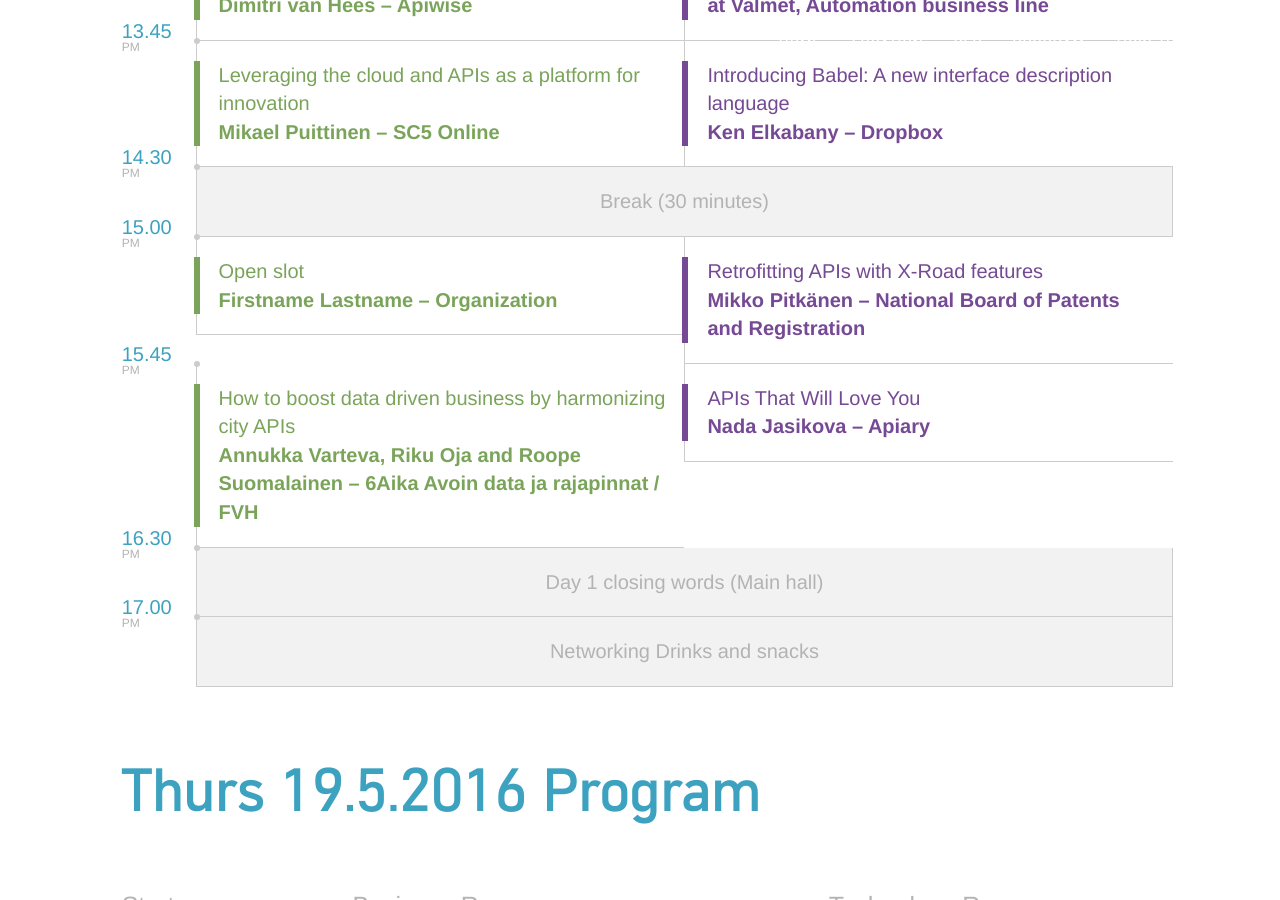
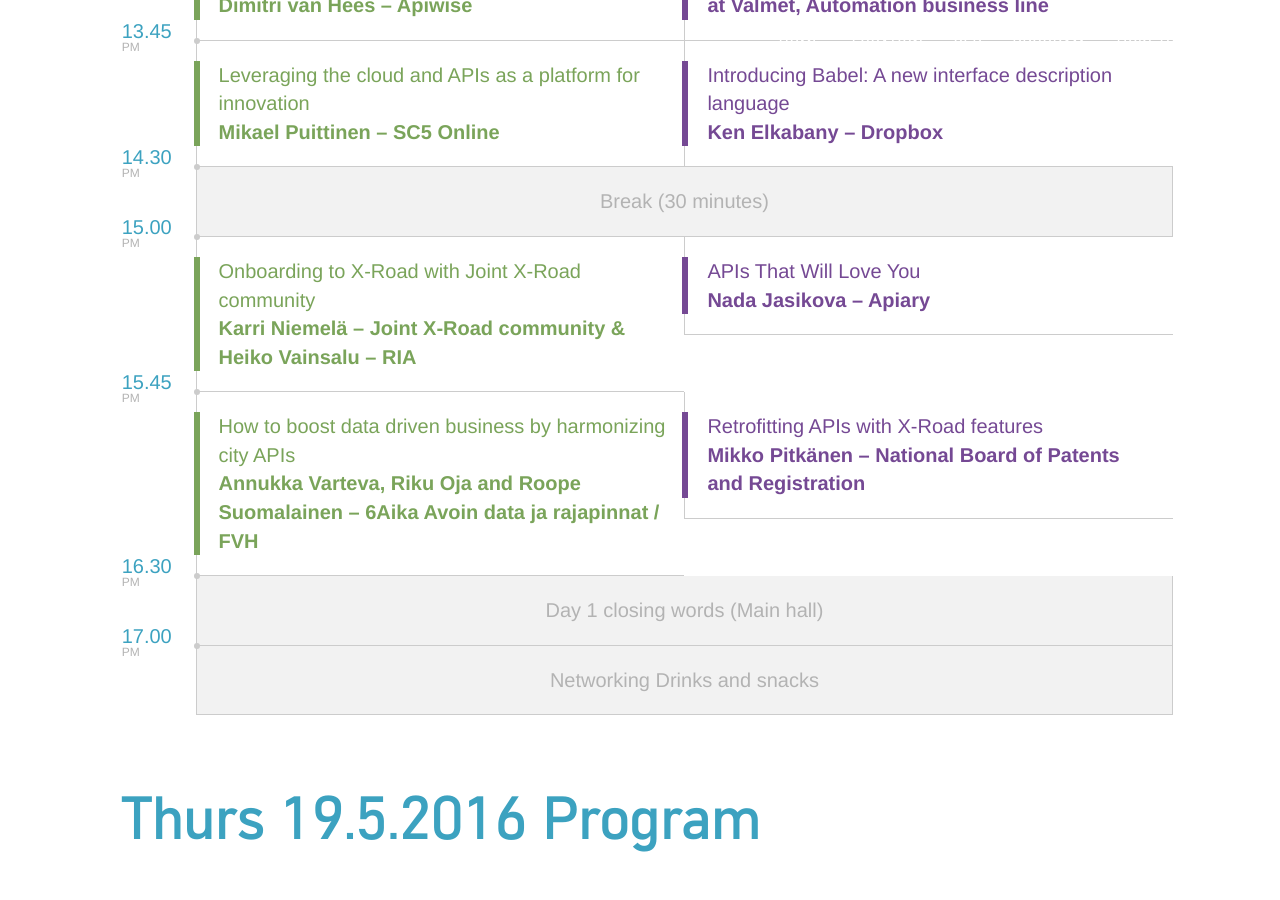
Before and after one commit to apidaysnordic/apidaysnordic.github.io, a Jekyll site: the page built from programme/index.md, in a window 1280 px wide and 900 px high, scrolled down 1945 px. Built offline with Jekyll 4.4.1, drawn with Linux system fonts in a browser that asks for light colours; some web fonts are replaced; comment, search, counter and statistics services are not loaded.

Commit message:
updated program

```diff
--- a/_layouts/programme.html
+++ b/_layouts/programme.html
@@ -246,11 +246,12 @@
                                 <a href="#" class="entry-streams-holder"
                                    style="color: #7aa45a; border-left-color: #7aa45a;">
                                     <div class="visible-xs talk-location">Business Room</div>
-                                    Open slot
+                                    Onboarding to X-Road with Joint X-Road community
                                     <br>
-                                    <strong>Firstname Lastname &ndash; Organization</strong>
+                                    <strong>Karri Niemelä &ndash; Joint X-Road community & Heiko Vainsalu &ndash; RIA</strong>
                                 </a>
                             </div>
+<!--
                             <div class="col-sm-6 entry entry-streams">
                                 <a href="/2016/02/12/mikko-pitkanen.html" class="entry-streams-holder"
                                    style="color: #754994; border-left-color: #754994;">
@@ -258,11 +259,19 @@
                                     Retrofitting APIs with X-Road features
                                     <br>
                                     <strong>Mikko Pitkänen &ndash; National Board of Patents and Registration</strong>
-				    <!-- <br/>
-				    <img src="/images/speakers/mikko-pitkanen-prh.jpg" style="width:250px;"/>
-					-->
                                 </a>
                             </div>
+-->
+			    <div class="col-sm-6 entry entry-streams">
+                                <a href="/2016/04/17/nada-jasikova.html" class="entry-streams-holder"
+                                   style="color: #754994; border-left-color: #754994;">
+                                    <div class="visible-xs talk-location">Technology Room</div>
+                                    APIs That Will Love You
+                                    <br>
+                                    <strong>Nada Jasikova &ndash; Apiary</strong>
+                                </a>
+                            </div>
+
                         </div>
                     </div>
                 </div>
@@ -287,6 +296,16 @@
                                 </a>
                             </div>
                             <div class="col-sm-6 entry entry-streams">
+                                <a href="/2016/02/12/mikko-pitkanen.html" class="entry-streams-holder"
+                                   style="color: #754994; border-left-color: #754994;">
+                                    <div class="visible-xs talk-location">Technology Room</div>
+                                    Retrofitting APIs with X-Road features
+                                    <br>
+                                    <strong>Mikko Pitkänen &ndash; National Board of Patents and Registration</strong>
+                                </a>
+                            </div>
+<!--
+			    <div class="col-sm-6 entry entry-streams">
                                 <a href="/2016/04/17/nada-jasikova.html" class="entry-streams-holder"
                                    style="color: #754994; border-left-color: #754994;">
                                     <div class="visible-xs talk-location">Technology Room</div>
@@ -295,6 +314,8 @@
                                     <strong>Nada Jasikova &ndash; Apiary</strong>
                                 </a>
                             </div>
+-->
+
                         </div>
                     </div>
                 </div>
```
